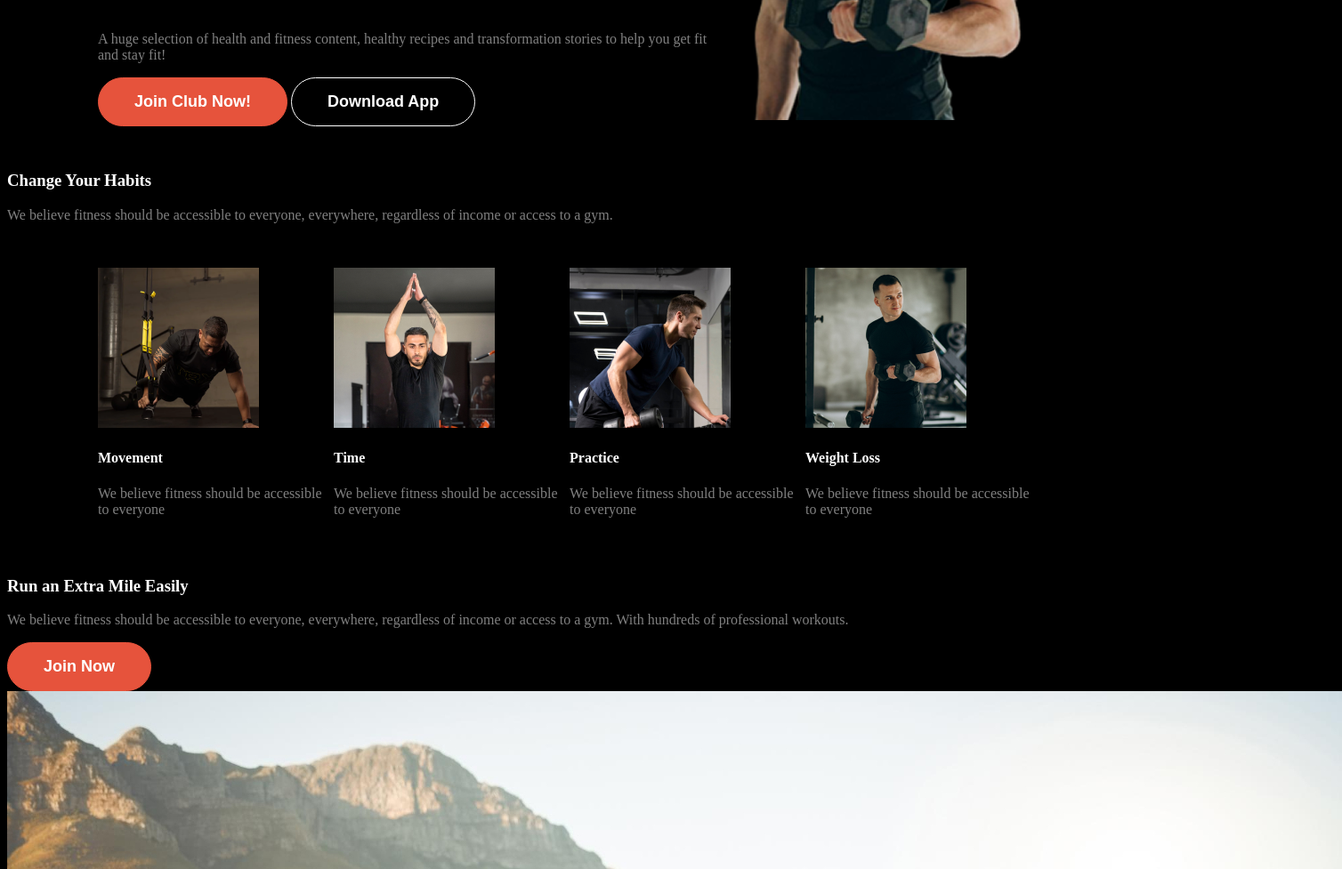
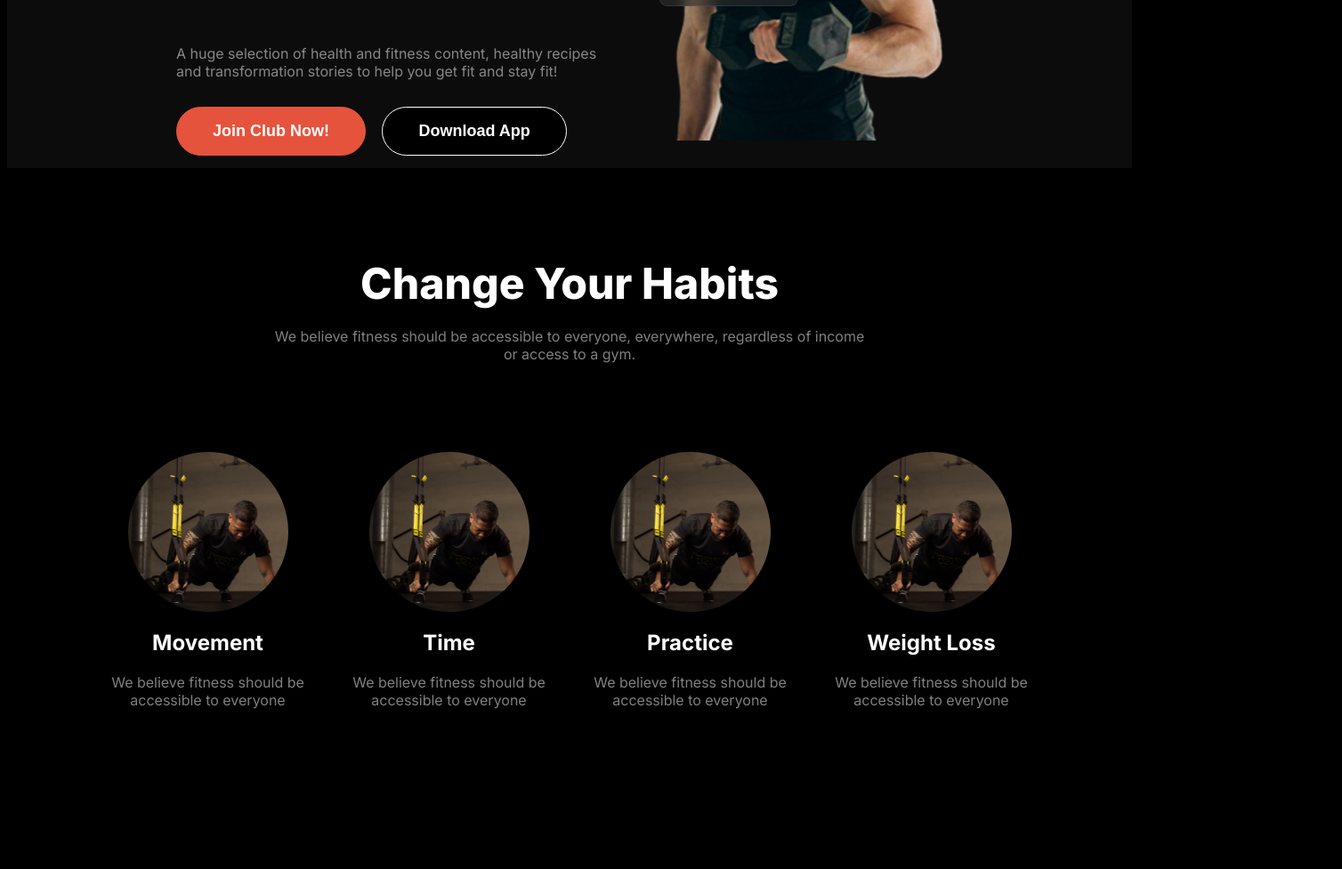
Before and after one commit to chabikunnahar/B10-assingnment-2, a plain HTML site: page index.html in a window 1280 px wide. Shown: the part 580-1557 px from the top of the page at 89% size, 1508 px wide, since content can reach past the window. Drawn offline with Linux system fonts and the light colour scheme.

Commit message:
added some style

```diff
--- a/index.html
+++ b/index.html
@@ -17,12 +17,12 @@
             <li><a href="" class="text-clr">About</a></li>
         </ul>
      </nav>
-    <header class="hero-container container linear-clr">
+    <header class="hero-container inter-normal linear-clr">
 
 <div class="hero-details text-clr">
             <div class="hero-left">
                 <h2 class="hero-header">Get body in <span class="">shape</span> & stay healthy</h2>
-                <p class="hero-content primary-clr">A huge selection of health and fitness content, healthy recipes and transformation stories to help you get fit and stay fit!</p>
+                <p class="hero-content primary-clr">A huge selection of health and fitness content, healthy recipes <br> and transformation stories to help you get fit and stay fit!</p>
                 <button class="btn-primary join-now">Join Club Now!</button>
                 <button class="btn-primary download ">Download App</button>
             </div>
@@ -34,49 +34,67 @@
          </div>
     </header>
     <main>
-     <section class="change-your-habits text-clr">
- <h3 class="">Change Your Habits</h3>
- <p class="primary-clr">We believe fitness should be accessible to everyone, everywhere, regardless of income or access to a gym.</p>
- <div class="exercise-items container">
- <div>
-    <div> <img src="images/image 3.png" alt="">
+        <!-- habit section code start -->
+        <section class="inter-normal habit-section container ">
+            <h2 class="habit-title">Change Your Habits</h2>
+            <p class="habit-des">We believe fitness should be accessible to everyone, everywhere, regardless of income or access to a gym.</p>
+            <div class="imgae-box-container">
+               <div class="single-img-div">
+                    <div class="img-div">
+                        <img src="images/image 3.png" alt="">
                     </div>
-    <h4>Movement</h4>
-    <p class="primary-clr">We believe fitness should be accessible to everyone</p>
+                    <h2>Movement</h2>
+                    <p class="linear-clr">We believe fitness should be accessible to everyone</p>
                </div>
- <div>
-    <div> <img src="images/image 2.png" alt="">
+
+
+               <div class="single-img-div">
+                <div class="img-div">
+                    <img src="images/image 3.png" alt="">                </div>
+                <h2>Time</h2>
+                <p class="linear-clr">We believe fitness should be accessible to everyone</p>
            </div>
-    <h4>Time</h4>
-    <p class="primary-clr">We believe fitness should be accessible to everyone</p>
+
+
+
+           <div class="single-img-div">
+            <div class="img-div">
+                <img src="images/image 3.png" alt="">            </div>
+            <h2>Practice</h2>
+            <p class="linear-clr">We believe fitness should be accessible to everyone</p>
        </div>
- <div>
-    <div> <img src="images/image 4.png" alt="">
-    </div>
-    <h4>Practice</h4>
-    <p class="primary-clr">We believe fitness should be accessible to everyone</p>
- </div>
- <div>
-    <div> <img src="images/image 5.png" alt="">
-    </div>
-    <h4>Weight Loss</h4>
-    <p class="primary-clr">We believe fitness should be accessible to everyone</p>
+
+
+
+       <div class="single-img-div">
+        <div class="img-div">
+            <img src="images/image 3.png" alt="">        </div>
+        <h2>Weight Loss</h2>
+        <p class="linear-clr">We believe fitness should be accessible to everyone</p>
    </div>
             </div>
         </section>
-     <section class="extra-run text-clr">
-     <div>
+
+
+
+ <!-- habit section code end -->
+
+     </section>
+     <!-- extra run section start -->
+     <section class="extra-run  inter-normal text-clr container">
+     <div class="run-des">
         <h3 class="">Run an Extra
             Mile Easily</h3>
         <p class="primary-clr">We believe fitness should be accessible to everyone, everywhere, regardless of income or access to a gym. With hundreds of professional workouts.</p>
         <button class="btn-primary join-now">Join Now</button>
      </div>
      <div>
-        <div>
+        <div class="run-img">
             <img src="images/run.jpg" alt="">
         </div>
      </div>
      </section>
+     <!-- extra run section  end -->
      <section class="team">
 
      </section>
--- a/styles/style.css
+++ b/styles/style.css
@@ -7,6 +7,11 @@
     font-style:normal;
   }
 
+  /* * {
+    margin: 0;
+    padding: 0;
+    box-sizing: border-box;
+} */
 
 
 
@@ -22,12 +27,11 @@
 
 /* shared style */
 .container{
-    width:1060px ;
-    margin:50px auto ;
+    width:1060px;
+    margin:50px auto;
 }
 .primary-bg-clr{
     background-color:black;
-    color: ;
 }
 .text-clr{
     color:rgba(255, 255, 255, 1) ;
@@ -43,6 +47,7 @@ color:rgba(255, 255, 255, 1)  ;
 .join-now{
     background-color:rgba(230, 83, 60, 1)  ;
     border: 1px solid rgba(230, 83, 60, 1)  ;
+    margin: 14px 14px 14px 0;
 }
 .download{
     background-color:black;
@@ -54,14 +59,29 @@ color:rgba(255, 255, 255, 1)  ;
 .primary-bg{
     background-color:rgba(230, 83, 60, 1) ;
 }
+.section-title{
+    text-align: center;
+    font-size:3rem ;
+    font-weight:800;
+}
 /* shared style done */
 .linear-clr{
-    background: linear-gradient (45deg, rgba(17, 17, 17, 0.8) 0%, rgba(119, 119, 119, 0) 100%);
+    /* background: linear-gradient (45deg, rgba(17, 17, 17, 0.8) 0%, rgba(119, 119, 119, 0) 100%); */
+    /* background-color: rgb(154, 151, 151); */
+    color:rgba(255, 255, 255, 0.5);
+}
+header{
+    background-color: rgb(12, 12, 12);
+
+}
+.hero-container{
+    padding: 0 190px ;
 }
 .nav-ber{
     display: flex;
     justify-content: space-between;
     align-items: center;
+
 
 }
 .nav-title{
@@ -93,6 +113,7 @@ color:rgba(255, 255, 255, 1)  ;
 .hero-details{
     display: flex;
     align-items: center;
+    justify-content: space-between;
 }
 .hero-header{
     font-size:78px;
@@ -101,7 +122,88 @@ color:rgba(255, 255, 255, 1)  ;
 }
 
 
-.exercise-items{
+
+
+    /* habit section style start */
+ .habit-section{
+    margin:100px auto;
+ }
+.habit-title{
+    font-size:48px ;
+    font-weight:800;
+    width:670px ;
+    color: #ffffff;
+     margin:20px auto;
+     text-align: center;
+}
+.habit-des{
+    text-align: center;
+    width: 670px;
+    margin: 20px auto;
+    color:rgba(255, 255, 255, 0.5);
+    margin-bottom: 0px;
+}
+.imgae-box-container{
+    width: 1044px;
+    padding: 100px 0px;
+     background-color: black;
+     margin: 0 auto;
+     margin-top:0px;
+     color: white;
+     display: flex;
+     justify-content: space-between;
+     gap: 40px;
+
+}
+.single-img-div{
+    text-align: center;
+    width: 231px;
+    height: auto;
+
+}
+
+
+
+
+.img-div{
+    width: 180px;
+    height: 180px;
+    border-radius: 50%;
+    margin: 0 auto;
+}
+
+.img-div img{
+    width:100%;
+    height: 100%;
+    border-radius:100%;
+}
+
+
+
+
+/* habit section style end */
+.extra-run{
+    background-color: rgba(0, 0, 0, 0.25);
+    backdrop-filter: blur(1px) ;
     display: flex;
-    justify-content: space-evenly;
+    justify-content:space-between ;
 }
+.run-des{
+width: 445px;
+}
+.run-des h3{
+    font-size:3rem ;
+    font-weight:800;
+}
+.run-img{
+    width: 365px;
+    height: 312px;
+
+
+}
+.run-img img{
+    width: 100%;
+    height: 100%;
+    border-radius: 18px;
+
+}
```
Lines whose indentation alone changed are shown as unchanged.
